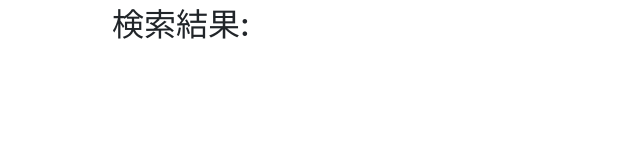
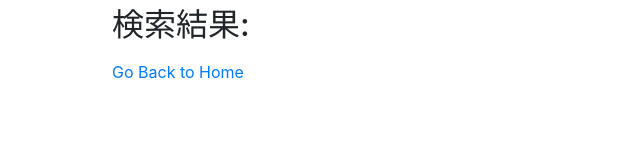
Before and after one commit to sudachi0114/react-frontend-playground, a React (Create React App) app: page /qs in a window 1280 px wide. Shown: the part 145-297 px from the top of the page, without its empty margins (16-656 px from the left). Built offline with nearby package versions, Linux system fonts and the light colour scheme.

Commit message:
refactor and add link to go Home page.

```diff
--- a/src/components/QiitaService.jsx
+++ b/src/components/QiitaService.jsx
@@ -1,5 +1,6 @@
 import React, { Component } from 'react';
 import axios from 'axios';
+import {Link} from 'react-router-dom';
 
 class QiitaService extends Component {
   constructor(props) {
@@ -68,6 +69,8 @@
           ) } ) }
         </ul>
 
+      <Link to="/">Go Back to Home</Link>
+
       </div>
     )
   }
```
Lines whose indentation alone changed are shown as unchanged.
